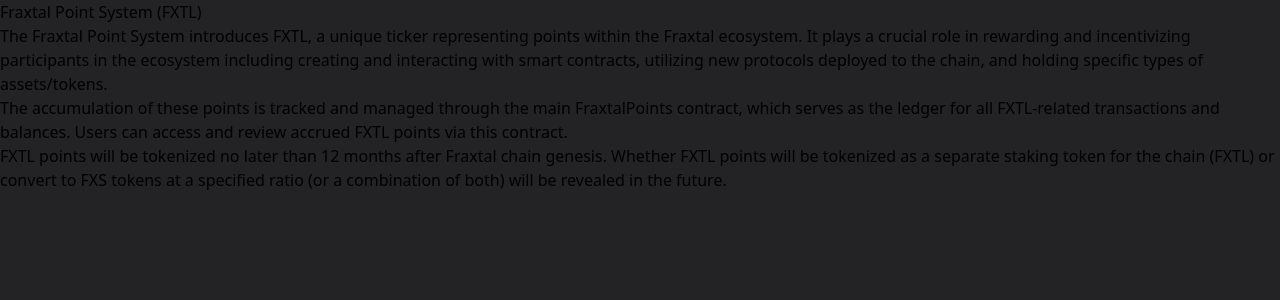
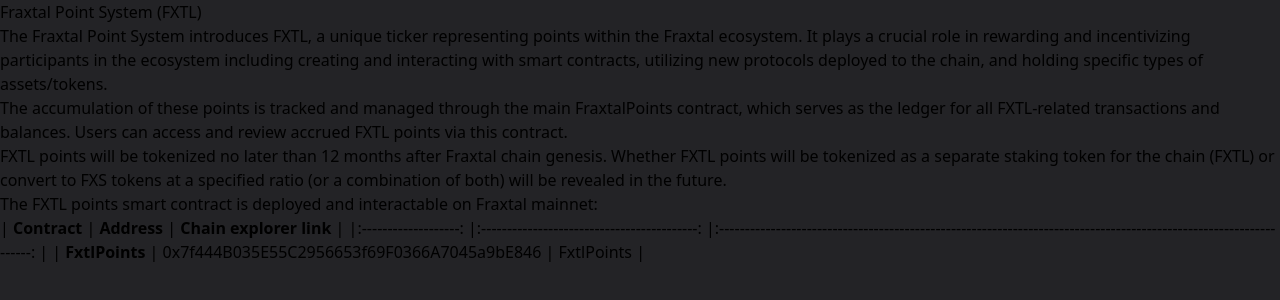
Before and after one commit to zersean/docs, a Next.js app: page /fraxtal/fraxtal-incentives/fraxtal-point-system in a window 1280 px wide. Shown: the top 300 px of the page. Built offline with nearby package versions, Linux system fonts and the light colour scheme; a web font is replaced by a local one.

Commit message:
Add FXTL points address
FXTL points address has been added to the Fraxtal Point System page.

```diff
--- a/pages/fraxtal/fraxtal-incentives/fraxtal-point-system.mdx
+++ b/pages/fraxtal/fraxtal-incentives/fraxtal-point-system.mdx
@@ -11,4 +11,10 @@
 
 FXTL points will be tokenized no later than 12 months after Fraxtal chain genesis. Whether FXTL points will be tokenized as a separate staking token for the chain (FXTL) or convert to FXS tokens at a specified ratio (or a combination of both) will be revealed in the future.
 
-{/* FraxtalPoints: [FxtlPoints.sol](https://github.com/FraxFinance/dev-fraxchain-contracts/blob/add-flox-points/src/contracts/flox/FxtlPoints.sol) [Contract Address] */}
+The FXTL points smart contract is deployed and interactable on Fraxtal mainnet:
+
+|     **Contract**     	|                 **Address**                	|                                               **Chain explorer link**                                              	|
+|:-------------------:	|:------------------------------------------:	|:------------------------------------------------------------------------------------------------------------------:	|
+|    **FxtlPoints**     |  0x7f444B035E55C2956653f69F0366A7045a9bE846 	|     [FxtlPoints](https://fraxscan.com/address/0x7f444B035E55C2956653f69F0366A7045a9bE846#code)     	|
+
+{/* FraxtalPoints: [FxtlPoints.sol](https://github.com/FraxFinance/dev-fraxchain-contracts/blob/add-flox-points/src/contracts/flox/FxtlPoints.sol) [0x7f444B035E55C2956653f69F0366A7045a9bE846] */}
```
